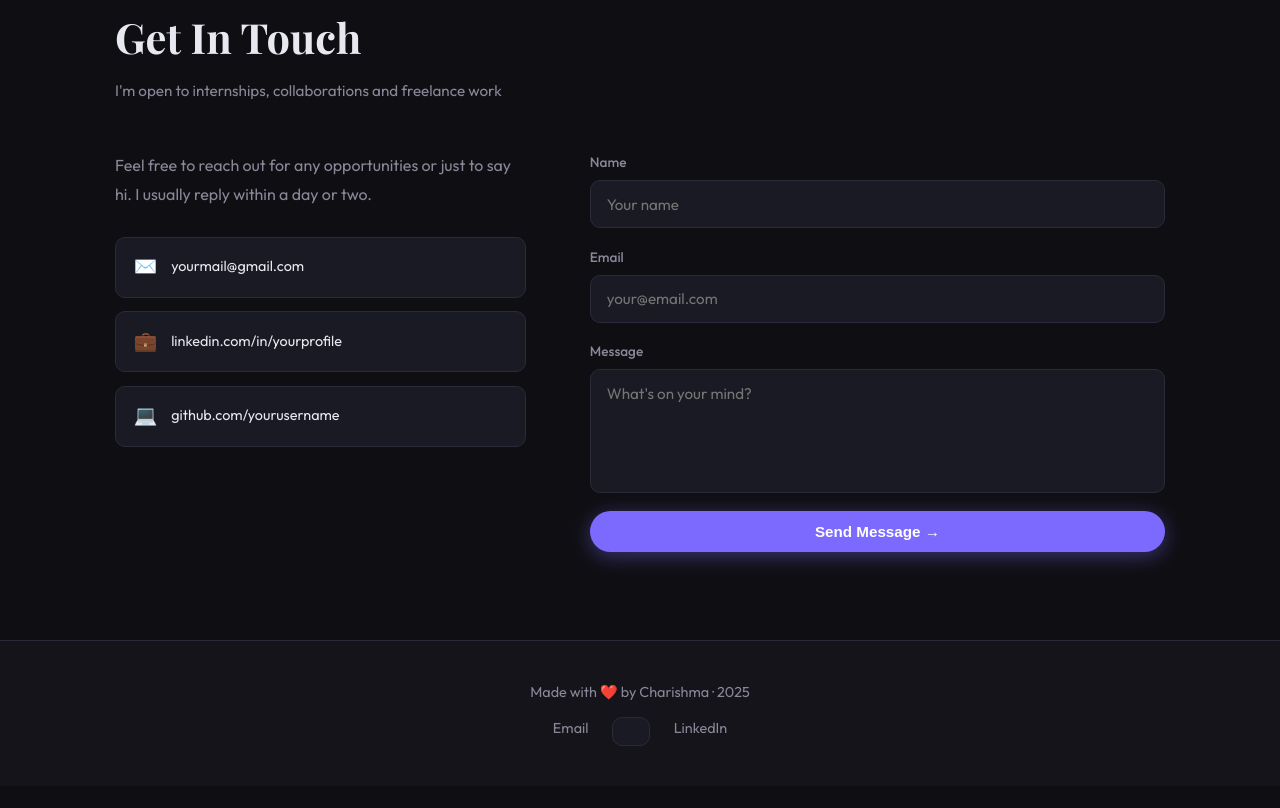
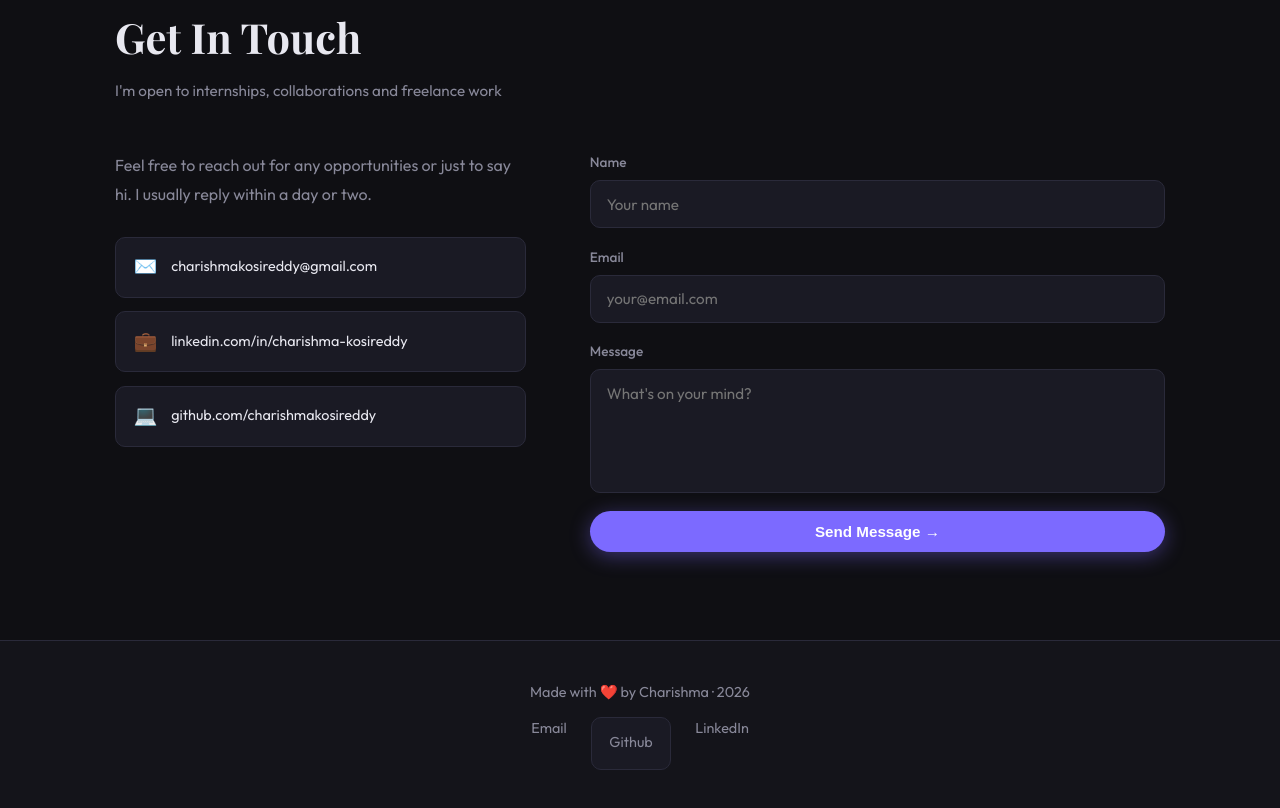
Before and after one commit to charishmakosireddy/FUTURE_FS_01, a plain HTML site: page index.html in a window 1280 px wide. Shown: the part 4084-4892 px from the top of the page. Before the commit the page ends 4870 px from the top, so only its background shows below. Drawn offline with nearby package versions, Linux system fonts and the light colour scheme.

Commit message:
Update index.html

```diff
--- a/index.html
+++ b/index.html
@@ -211,9 +211,9 @@
         <div class="contact-left">
           <p>Feel free to reach out for any opportunities or just to say hi. I usually reply within a day or two.</p>
           <div class="links-list">
-            <a href="mailto:charishmakosireddy@gmail.com" class="link-row"><span class="link-icon">✉️</span><span>yourmail@gmail.com</span></a>
-            <a href="https://www.linkedin.com/in/charishma-kosireddy-486725369?utm_source=share_via&utm_content=profile&utm_medium=member_android" target="_blank" class="link-row"><span class="link-icon">💼</span><span>linkedin.com/in/yourprofile</span></a>
-            <a href="https://github.com/charishmakosireddy" target="_blank" class="link-row"><span class="link-icon">💻</span><span>github.com/yourusername</span></a>
+            <a href="mailto:charishmakosireddy@gmail.com" class="link-row"><span class="link-icon">✉️</span><span>charishmakosireddy@gmail.com</span></a>
+            <a href="https://www.linkedin.com/in/charishma-kosireddy-486725369?utm_source=share_via&utm_content=profile&utm_medium=member_android" target="_blank" class="link-row"><span class="link-icon">💼</span><span>linkedin.com/in/charishma-kosireddy</span></a>
+            <a href="https://github.com/charishmakosireddy" target="_blank" class="link-row"><span class="link-icon">💻</span><span>github.com/charishmakosireddy</span></a>
           </div>
         </div>
         <form id="contactForm" class="contact-form" novalidate>
@@ -228,10 +228,10 @@
   </section>
 
   <footer>
-    <p>Made with ❤️ by Charishma · 2025</p>
+    <p>Made with ❤️ by Charishma · 2026</p>
     <div class="footer-links">
       <a href="mailto:charishmakosireddy@gmail.com">Email</a>
-      <a href="https://github.com/charishmakosireddy" target="_blank" class="link-row"></a>
+      <a href="https://github.com/charishmakosireddy" target="_blank" class="link-row">Github</a>
       <a href="https://www.linkedin.com/in/charishma-kosireddy-486725369?utm_source=share_via&utm_content=profile&utm_medium=member_android" target="_blank">LinkedIn</a>
     </div>
   </footer>
```
